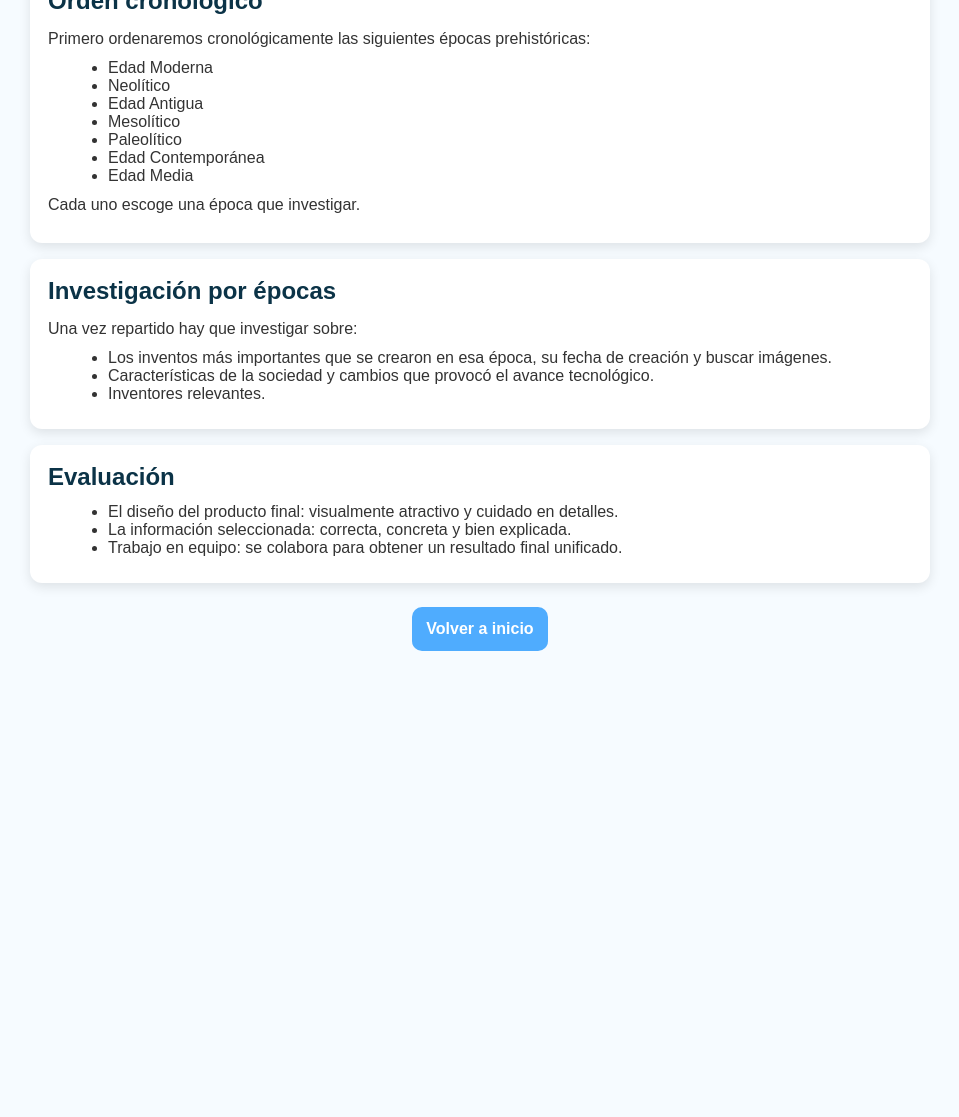
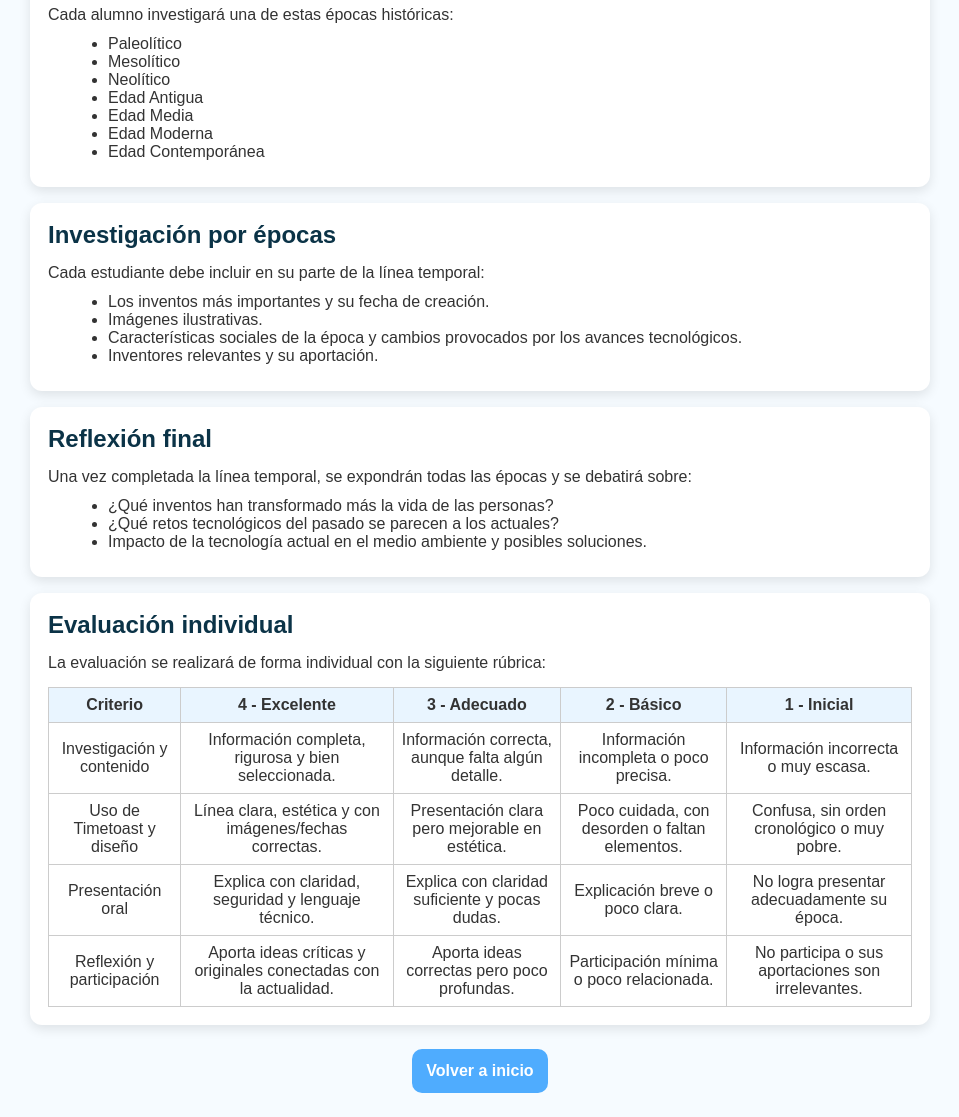
Before and after one commit to laupons/laupons.github.io, a plain HTML site: page tecnologia4.html in a window 1280 px wide. Shown: the part 372-1489 px from the top of the page, without its empty margins (160-1119 px from the left). Before the commit the page ends 1047 px from the top, so only its background shows below. Drawn offline with Linux system fonts and the light colour scheme.

Commit message:
Update tecnologia4.html

```diff
--- a/tecnologia4.html
+++ b/tecnologia4.html
@@ -13,6 +13,9 @@ h1,h2{margin:0 0 12px 0;color:#0b3347}
 p{margin:8px 0;line-height:1.5}
 ul,ol{margin:8px 0 8px 20px}
 .btn{display:inline-block;background:#4facfe;color:white;padding:10px 14px;border-radius:10px;text-decoration:none;font-weight:600}
+table{width:100%;border-collapse:collapse;margin-top:12px}
+th,td{border:1px solid #ccc;padding:8px;text-align:center}
+th{background:#e9f5ff}
 </style>
 </head>
 <body>
@@ -20,52 +23,99 @@ ul,ol{margin:8px 0 8px 20px}
 <h1>Tecnología 4º ESO — Línea temporal</h1>
 </header>
 
+<main class="container">
 
-<main class="container">
 <section class="card">
 <h2>Ejercicio: Línea temporal</h2>
 <p>
-Realizar una línea de tiempo donde se ordenen cronológicamente los principales hitos tecnológicos de la historia de la humanidad y los cambios sociales que han provocado la aparición de estos. Además, la línea del tiempo debe incluir los cambios sociales que provocaron ciertos inventos, vida y obra de determinados inventores, para ello utilizaremos la página web <a href="https://www.timetoast.com" target="_blank">Timetoast</a>. Finalmente, tras presentar las diferentes partes, haremos un análisis de la sociedad actual, el impacto que provoca en el medio ambiente y posibles soluciones.
+En este proyecto, el grupo de 6 alumnos elaborará una <strong>línea temporal interactiva</strong> con <a href="https://www.timetoast.com" target="_blank">Timetoast</a> sobre la evolución de la tecnología.
+Cada estudiante investigará una época histórica distinta y, al final, uniremos todas las aportaciones en un único producto común.
+Tras la presentación, realizaremos un análisis crítico sobre la sociedad actual, el impacto de la tecnología en el medio ambiente y posibles soluciones sostenibles.
 </p>
 </section>
 
-
 <section class="card">
 <h2>Orden cronológico</h2>
-<p>Primero ordenaremos cronológicamente las siguientes épocas prehistóricas:</p>
+<p>Cada alumno investigará una de estas épocas históricas:</p>
 <ul>
-<li>Edad Moderna</li>
+<li>Paleolítico</li>
+<li>Mesolítico</li>
 <li>Neolítico</li>
 <li>Edad Antigua</li>
-<li>Mesolítico</li>
-<li>Paleolítico</li>
+<li>Edad Media</li>
+<li>Edad Moderna</li>
 <li>Edad Contemporánea</li>
-<li>Edad Media</li>
 </ul>
-<p>Cada uno escoge una época que investigar.</p>
 </section>
-
 
 <section class="card">
 <h2>Investigación por épocas</h2>
-<p>Una vez repartido hay que investigar sobre:</p>
+<p>Cada estudiante debe incluir en su parte de la línea temporal:</p>
 <ul>
-<li>Los inventos más importantes que se crearon en esa época, su fecha de creación y buscar imágenes.</li>
-<li>Características de la sociedad y cambios que provocó el avance tecnológico.</li>
-<li>Inventores relevantes.</li>
+<li>Los inventos más importantes y su fecha de creación.</li>
+<li>Imágenes ilustrativas.</li>
+<li>Características sociales de la época y cambios provocados por los avances tecnológicos.</li>
+<li>Inventores relevantes y su aportación.</li>
 </ul>
 </section>
 
-
 <section class="card">
-<h2>Evaluación</h2>
+<h2>Reflexión final</h2>
+<p>
+Una vez completada la línea temporal, se expondrán todas las épocas y se debatirá sobre:
+</p>
 <ul>
-<li>El diseño del producto final: visualmente atractivo y cuidado en detalles.</li>
-<li>La información seleccionada: correcta, concreta y bien explicada.</li>
-<li>Trabajo en equipo: se colabora para obtener un resultado final unificado.</li>
+<li>¿Qué inventos han transformado más la vida de las personas?</li>
+<li>¿Qué retos tecnológicos del pasado se parecen a los actuales?</li>
+<li>Impacto de la tecnología actual en el medio ambiente y posibles soluciones.</li>
 </ul>
 </section>
 
+<section class="card">
+<h2>Evaluación individual</h2>
+<p>La evaluación se realizará de forma individual con la siguiente rúbrica:</p>
+<table>
+<thead>
+<tr>
+<th>Criterio</th>
+<th>4 - Excelente</th>
+<th>3 - Adecuado</th>
+<th>2 - Básico</th>
+<th>1 - Inicial</th>
+</tr>
+</thead>
+<tbody>
+<tr>
+<td>Investigación y contenido</td>
+<td>Información completa, rigurosa y bien seleccionada.</td>
+<td>Información correcta, aunque falta algún detalle.</td>
+<td>Información incompleta o poco precisa.</td>
+<td>Información incorrecta o muy escasa.</td>
+</tr>
+<tr>
+<td>Uso de Timetoast y diseño</td>
+<td>Línea clara, estética y con imágenes/fechas correctas.</td>
+<td>Presentación clara pero mejorable en estética.</td>
+<td>Poco cuidada, con desorden o faltan elementos.</td>
+<td>Confusa, sin orden cronológico o muy pobre.</td>
+</tr>
+<tr>
+<td>Presentación oral</td>
+<td>Explica con claridad, seguridad y lenguaje técnico.</td>
+<td>Explica con claridad suficiente y pocas dudas.</td>
+<td>Explicación breve o poco clara.</td>
+<td>No logra presentar adecuadamente su época.</td>
+</tr>
+<tr>
+<td>Reflexión y participación</td>
+<td>Aporta ideas críticas y originales conectadas con la actualidad.</td>
+<td>Aporta ideas correctas pero poco profundas.</td>
+<td>Participación mínima o poco relacionada.</td>
+<td>No participa o sus aportaciones son irrelevantes.</td>
+</tr>
+</tbody>
+</table>
+</section>
 
 <p style="text-align:center;margin:24px 0">
 <a href="index.html" class="btn">Volver a inicio</a>
```
